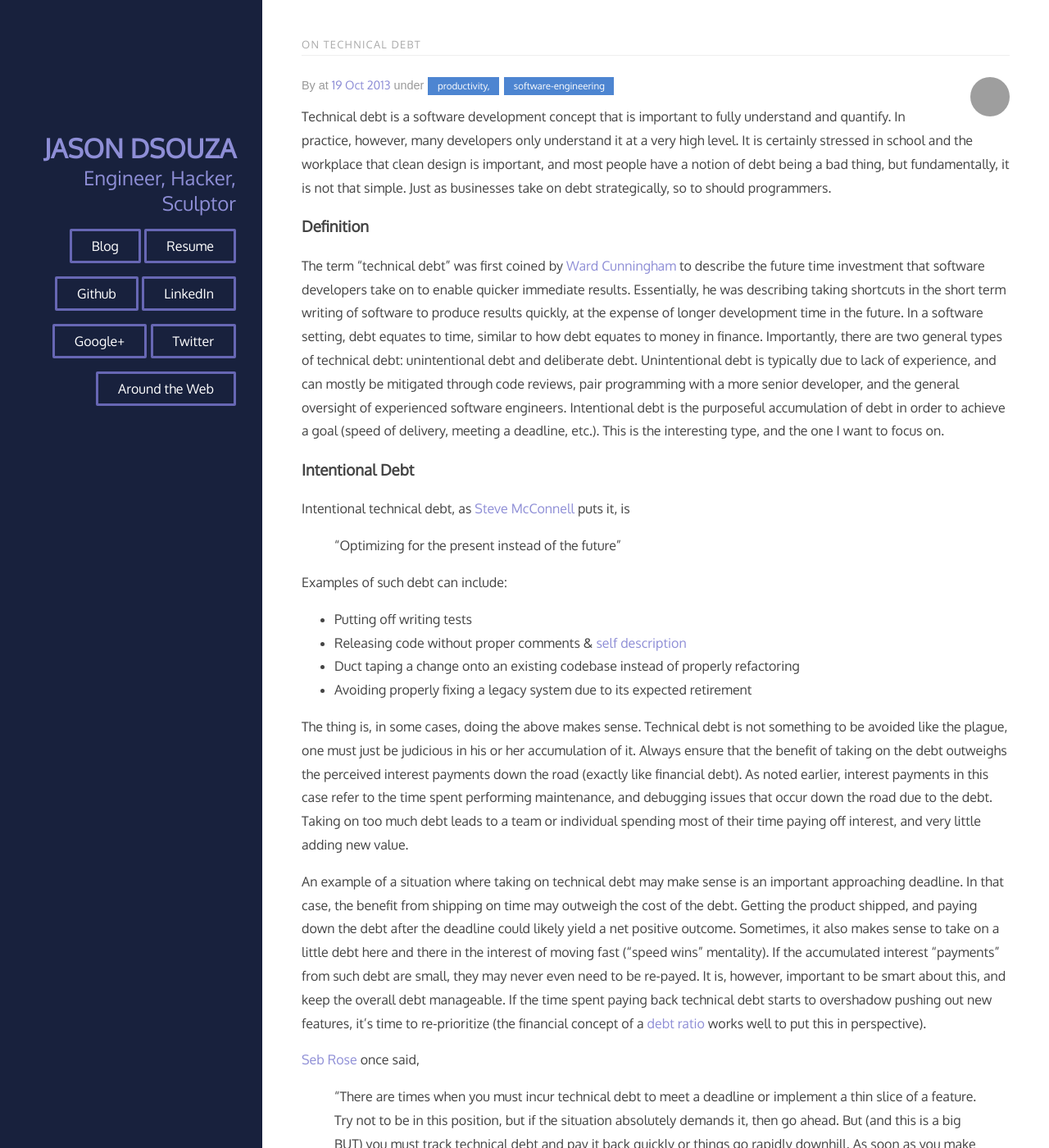
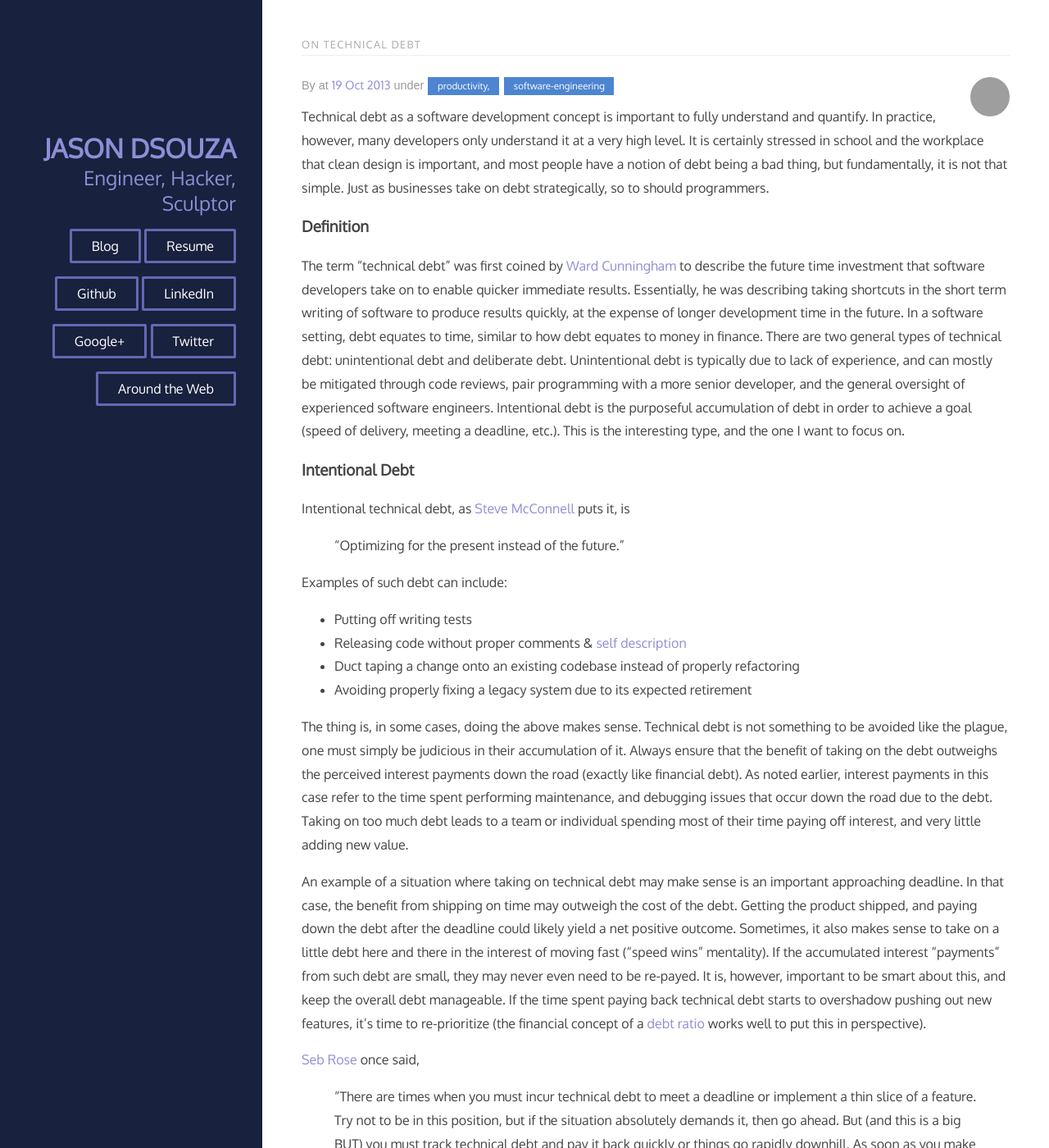
Before and after one commit to jasonrdsouza/jasonrdsouza.github.io, a Jekyll site: the page built from _posts/2013-10-19-technical-debt.md, in a window 1280 px wide and 1400 px high. Shown: the whole window at 82% size. Built offline with Jekyll 4.4.1, drawn with Linux system fonts in a browser that asks for light colours; grey boxes are pictures that could not be loaded.

Commit message:
grammatical fixes for the technical debt post

```diff
--- a/_posts/2013-10-19-technical-debt.md
+++ b/_posts/2013-10-19-technical-debt.md
@@ -7,18 +7,18 @@ tags: productivity, software-engineering
 ---
 
 
-Technical debt is a software development concept that is important to fully understand and quantify. In practice, however, many developers only understand it at a very high level. It is certainly stressed in school and the workplace that clean design is important, and most people have a notion of debt being a bad thing, but fundamentally, it is not that simple. Just as businesses take on debt strategically, so to should programmers.
+Technical debt as a software development concept is important to fully understand and quantify. In practice, however, many developers only understand it at a very high level. It is certainly stressed in school and the workplace that clean design is important, and most people have a notion of debt being a bad thing, but fundamentally, it is not that simple. Just as businesses take on debt strategically, so to should programmers.
 
 ### Definition
 
-The term "technical debt" was first coined by [Ward Cunningham](http://en.wikipedia.org/wiki/Ward_Cunningham) to describe the future time investment that software developers take on to enable quicker immediate results. Essentially, he was describing taking shortcuts in the short term writing of software to produce results quickly, at the expense of longer development time in the future. In a software setting, debt equates to time, similar to how debt equates to money in finance. Importantly, there are two general types of technical debt: unintentional debt and deliberate debt. Unintentional debt is typically due to lack of experience, and can mostly be mitigated through code reviews, pair programming with a more senior developer, and the general oversight of experienced software engineers. Intentional debt is the purposeful accumulation of debt in order to achieve a goal (speed of delivery, meeting a deadline, etc.). This is the interesting type, and the one I want to focus on.
+The term "technical debt" was first coined by [Ward Cunningham](http://en.wikipedia.org/wiki/Ward_Cunningham) to describe the future time investment that software developers take on to enable quicker immediate results. Essentially, he was describing taking shortcuts in the short term writing of software to produce results quickly, at the expense of longer development time in the future. In a software setting, debt equates to time, similar to how debt equates to money in finance. There are two general types of technical debt: unintentional debt and deliberate debt. Unintentional debt is typically due to lack of experience, and can mostly be mitigated through code reviews, pair programming with a more senior developer, and the general oversight of experienced software engineers. Intentional debt is the purposeful accumulation of debt in order to achieve a goal (speed of delivery, meeting a deadline, etc.). This is the interesting type, and the one I want to focus on.
 
 
 ### Intentional Debt
 
 Intentional technical debt, as [Steve McConnell](http://www.stevemcconnell.com/) puts it, is
 
-> "Optimizing for the present instead of the future"
+> "Optimizing for the present instead of the future."
 
 Examples of such debt can include:
 
@@ -27,7 +27,7 @@ Examples of such debt can include:
 - Duct taping a change onto an existing codebase instead of properly refactoring
 - Avoiding properly fixing a legacy system due to its expected retirement
 
-The thing is, in some cases, doing the above makes sense. Technical debt is not something to be avoided like the plague, one must just be judicious in his or her accumulation of it. Always ensure that the benefit of taking on the debt outweighs the perceived interest payments down the road (exactly like financial debt). As noted earlier, interest payments in this case refer to the time spent performing maintenance, and debugging issues that occur down the road due to the debt. Taking on too much debt leads to a team or individual spending most of their time paying off interest, and very little adding new value.
+The thing is, in some cases, doing the above makes sense. Technical debt is not something to be avoided like the plague, one must simply be judicious in their accumulation of it. Always ensure that the benefit of taking on the debt outweighs the perceived interest payments down the road (exactly like financial debt). As noted earlier, interest payments in this case refer to the time spent performing maintenance, and debugging issues that occur down the road due to the debt. Taking on too much debt leads to a team or individual spending most of their time paying off interest, and very little adding new value.
 
 An example of a situation where taking on technical debt may make sense is an important approaching deadline. In that case, the benefit from shipping on time may outweigh the cost of the debt. Getting the product shipped, and paying down the debt after the deadline could likely yield a net positive outcome. Sometimes, it also makes sense to take on a little debt here and there in the interest of moving fast ("speed wins" mentality). If the accumulated interest "payments" from such debt are small, they may never even need to be re-payed. It is, however, important to be smart about this, and keep the overall debt manageable. If the time spent paying back technical debt starts to overshadow pushing out new features, it's time to re-prioritize (the financial concept of a [debt ratio](http://www.investopedia.com/terms/d/debtratio.asp) works well to put this in perspective).
 
```
